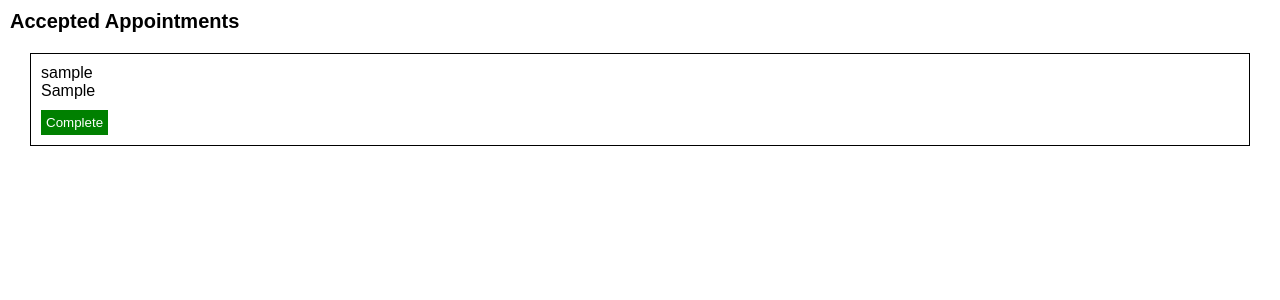
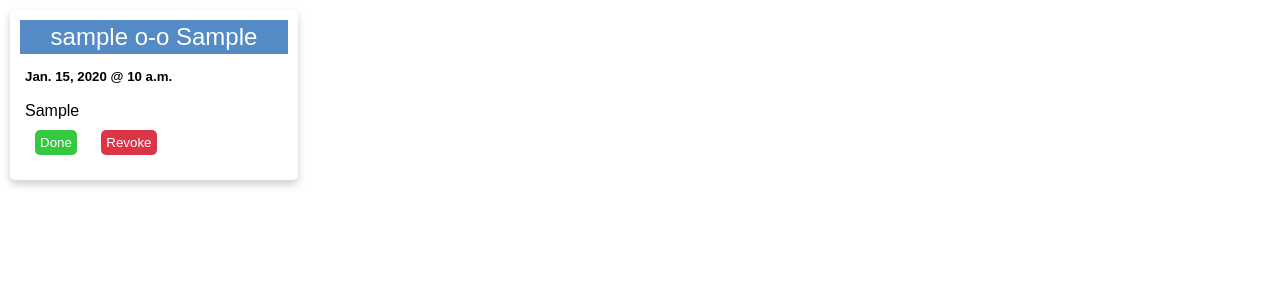
Before and after one commit to Ezi-code/Guidance, a Django app: a page that uses templates/staff/appointments.html in a window 1280 px wide. Shown: the part 80-380 px from the top of the page. Run offline with Django 5.2, Linux system fonts and the light colour scheme; tables that the repository leaves empty hold one stand-in row (values such as "Sample post").

Commit message:
worked on stadd appointment frontend

```diff
--- a/core/models.py
+++ b/core/models.py
@@ -22,7 +22,7 @@ class Appointment(models.Model):
     service_type = models.CharField(max_length=50, blank=False, null=False)
     department = models.CharField(max_length=150, blank=False, null=False)
     reason = models.TextField(null=False, blank=False)
-    date_booked = models.DateField(
+    date = models.DateTimeField(
         editable=False,
         default=timezone.now,
     )
--- a/staff/urls.py
+++ b/staff/urls.py
@@ -12,4 +12,5 @@ urlpatterns = [
         name="add_dates",
     ),
     path("appointments", views.Appointemtns.as_view(), name="appointments"),
+    path("delete-date", views.DeleteDate.as_view(), name="delete_date"),
 ]
--- a/staff/views.py
+++ b/staff/views.py
@@ -24,7 +24,9 @@ class Home(View):
 
 class CreateAvailabeDate(View):
     def get(self, request):
-        return render(request, "staff/add_dates.html")
+        dates = AvailabelDates.objects.all()
+        ctx = {"dates": dates}
+        return render(request, "staff/add_dates.html", ctx)
 
     def post(self, request):
         date = request.POST.get("date")
@@ -35,8 +37,24 @@ class CreateAvailabeDate(View):
         return redirect("staff:add_dates")
 
 
+class DeleteDate(View):
+    def post(self, request):
+        date_id = int(request.POST.get("id"))
+        date = AvailabelDates.objects.get(id=date_id)
+        date.delete()
+        return redirect("staff:add_dates")
+
+
 class Appointemtns(View):
     def get(self, request):
         appointments = Appointment.objects.filter(status="ACCEPTED").all()
         ctx = {"appointments": appointments}
         return render(request, "staff/appointments.html", ctx)
+
+    def post(self, request):
+        appointment_id = int(request.POST.get("id"))
+        appointment = Appointment.objects.get(id=appointment_id)
+        print(appointment)
+        # appointment.status = "COMPLETED"
+        # appointment.save()
+        return redirect("staff:appointments")
--- a/templates/staff/appointments.html
+++ b/templates/staff/appointments.html
@@ -1,60 +1,91 @@
-{% extends 'base.html' %}
+{% extends "base.html" %}
 
 {% block title %}
-Appointment
-{% endblock %}
+Appointments
+{% endblock title %}
 
 {% block nav %}
-{% include "staff/nav.html"%}
-{% endblock %}
+{% include "staff/nav.html" %}
+{% endblock nav %}
 
 {% block content %}
 <style>
-    .appointments {
+    main {
         display: flex;
-        flex-direction: column;
-        margin: 10px;
+        flex-wrap: wrap;
+        justify-content: flex-start;
     }
 
-    .appointments h4 {
-        font-size: 20px;
-        font-weight: bold;
+    .card {
+        margin: 10px;
+        width: 18rem;
+        border-radius: 5px;
+        box-shadow: 0 4px 8px 0 rgba(0, 0, 0, 0.2);
+        padding: 5px;
     }
 
-    .appointment {
-        display: flex;
-        flex-direction: column;
-        border: 1px solid black;
-        margin: 10px;
-        padding: 10px;
+    .card-header {
+        font-size: 1.5rem;
+        background-color: #548bc6;
+        color: white;
+        padding: 3px;
+        text-align: center;
+        margin: 5px;
     }
 
-    button {
-        margin-top: 10px;
+    .card-body {
+        padding: 10px;
+
+
+    }
+
+    .revoke-btn {
+        background-color: #dc3545;
+        color: white;
         padding: 5px;
-        background-color: green;
+        margin: 10px;
+        /* margin-top: 1rem; */
+        border: 0px;
+        border-radius: 5px;
+        text-align: center;
+        text-decoration: none;
+    }
+
+    .done-btn {
+        background-color: #35c941;
         color: white;
-        border: none;
-        cursor: pointer;
+        padding: 5px;
+        margin: 10px;
+        border: 0px;
+        border-radius: 5px;
+        text-align: center;
+        text-decoration: none;
+    }
+
+    .card hr {
+        margin: 5px;
+
     }
 </style>
 
-<main class="appointments">
-    <h4>Accepted Appointments</h4>
-    <div class="appointments">
-        {% for appointment in appointments %}
-        <div class="appointment">
-            <p>{{appointment.user}}</p>
-            <p>{{appointment.reason}}</p>
-            <p>{{appointment.date}}</p>
-            <p>{{appointment.time}}</p>
-            <form action="{% url 'staff:appointments' %}" method="post">
+<main>
+    {% for appointment in appointments %}
+
+    <div class="card">
+        <div class="card-header">
+            {{appointment.user}} o-o {{appointment.department}}
+        </div>
+        <div class="card-body">
+            <form action="{% url 'staff:appointments' %}">
                 {% csrf_token %}
-                <button name="id" value="{{ appointment.id }}">Complete</button>
+
+                <h5 class="card-title">{{appointment.date.date}} @ {{appointment.date.time}}</h5> <br>
+                <p class="card-text">{{appointment.reason}}</p>
+                <input type="submit" name="done" class="done-btn" value="Done">
+                <input type="submit" name="revoke" class="revoke-btn" value="Revoke">
             </form>
         </div>
-        {% endfor %}
     </div>
-
+    {% endfor %}
 </main>
-{% endblock %}
+{% endblock content %}
```
Also changed, not shown: templates/staff/add_dates.html (+32 -7 lines), templates/staff/index.html (+11 -4 lines).
